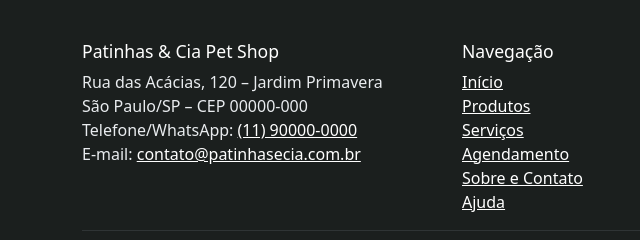
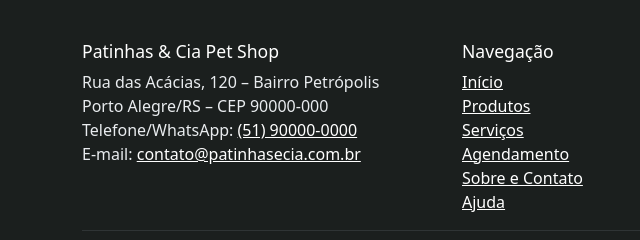
Before and after one commit to victtortoledokk/petshop-patinhas, a plain HTML site: page agendamento.html in a window 1280 px wide. Shown: the part 2493-2733 px from the top of the page, 0-640 px from the left. Drawn offline with nearby package versions, Linux system fonts and the light colour scheme.

Commit message:
Fase 2: dados fictícios do Rio Grande do Sul (DDD 51) em agendamento.html

```diff
--- a/agendamento.html
+++ b/agendamento.html
@@ -22,7 +22,7 @@
       <div class="container d-flex flex-wrap justify-content-between align-items-center gap-2">
         <p class="mb-0 d-flex flex-wrap align-items-center gap-2">
           <span id="status-loja" class="badge text-bg-secondary">Seg. a sex. 8h às 19h · sáb. 8h às 14h</span>
-          <span>WhatsApp: <a href="tel:+5511900000000">(11) 90000-0000</a></span>
+          <span>WhatsApp: <a href="tel:+5551900000000">(51) 90000-0000</a></span>
         </p>
         <div class="barra-acessibilidade d-flex flex-wrap gap-1" role="group" aria-label="Recursos de acessibilidade">
           <button type="button" class="btn btn-sm" id="btn-diminuir-fonte" aria-label="Diminuir o tamanho do texto">A−</button>
@@ -124,7 +124,7 @@
                 </div>
                 <div class="col-md-6">
                   <label for="telefone" class="form-label obrigatorio">Telefone/WhatsApp</label>
-                  <input type="tel" class="form-control" id="telefone" name="telefone" required inputmode="numeric" maxlength="15" autocomplete="tel" placeholder="(11) 90000-0000" aria-describedby="erro-telefone">
+                  <input type="tel" class="form-control" id="telefone" name="telefone" required inputmode="numeric" maxlength="15" autocomplete="tel" placeholder="(51) 90000-0000" aria-describedby="erro-telefone">
                   <div id="erro-telefone" class="invalid-feedback">Informe o telefone com DDD.</div>
                 </div>
                 <div class="col-md-6">
@@ -442,9 +442,9 @@
         <div class="col-md-4">
           <h2>Patinhas &amp; Cia Pet Shop</h2>
           <address class="mb-0">
-            Rua das Acácias, 120 – Jardim Primavera<br>
-            São Paulo/SP – CEP 00000-000<br>
-            Telefone/WhatsApp: <a href="tel:+5511900000000">(11) 90000-0000</a><br>
+            Rua das Acácias, 120 – Bairro Petrópolis<br>
+            Porto Alegre/RS – CEP 90000-000<br>
+            Telefone/WhatsApp: <a href="tel:+5551900000000">(51) 90000-0000</a><br>
             E-mail: <a href="mailto:contato@patinhasecia.com.br">contato@patinhasecia.com.br</a>
           </address>
         </div>
```
